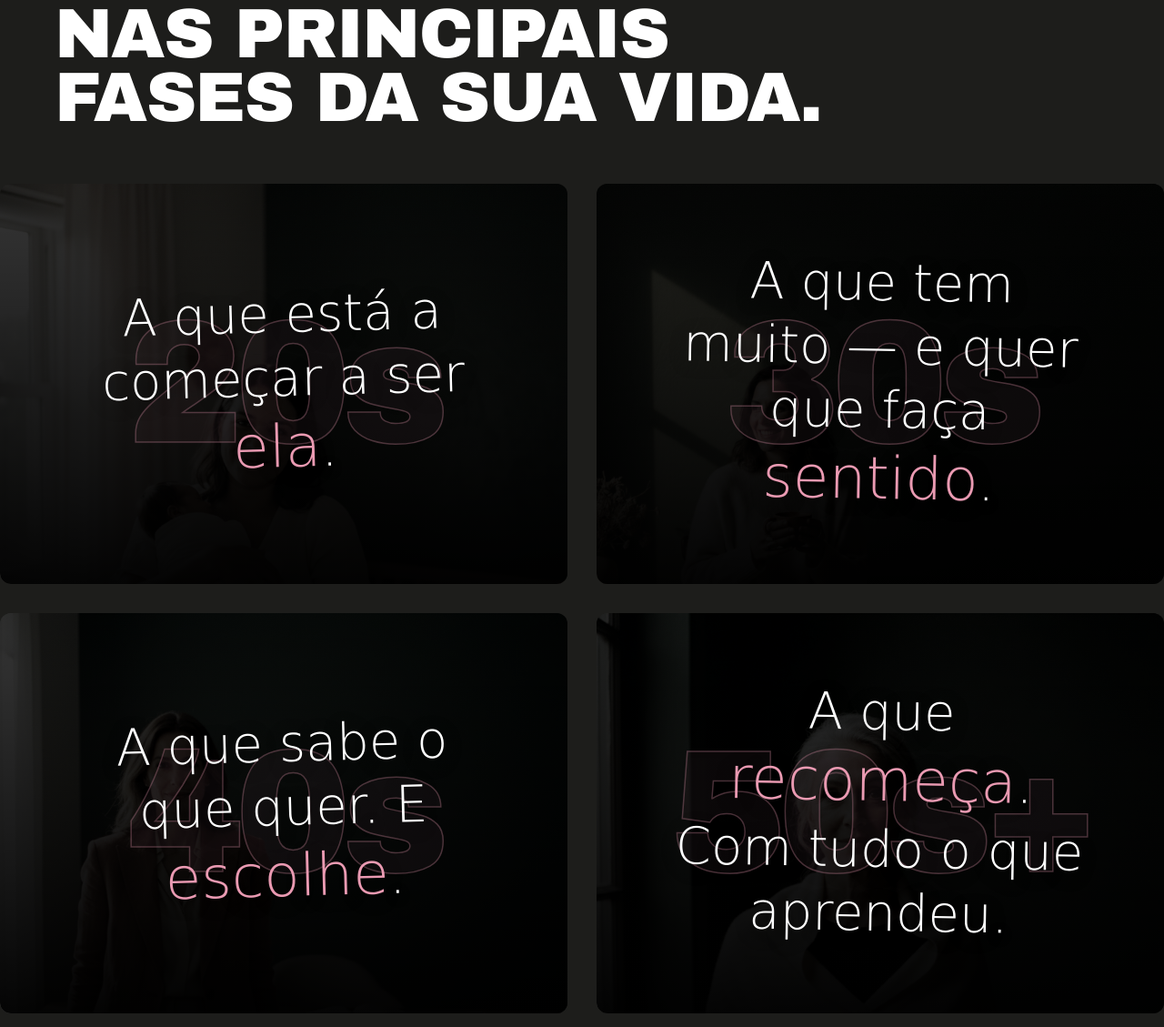
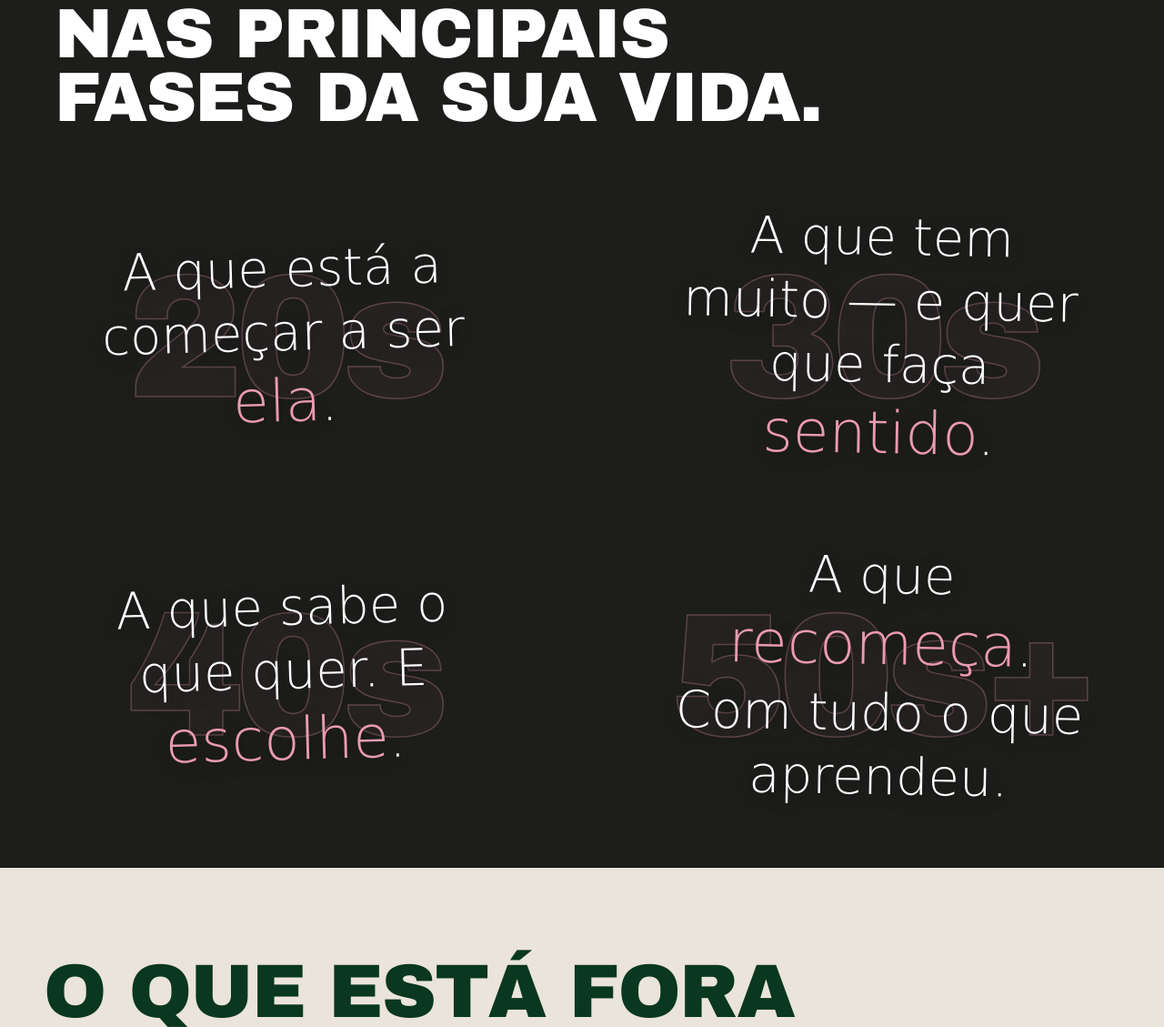
Before and after one commit to vanessapeq/huboutside, a plain HTML site: page index.html in a window 1280 px wide. Shown: the part 1708-2837 px from the top of the page at 91% size. Drawn offline with Linux system fonts and the light colour scheme; a web font is replaced by a local one.

Commit message:
style: remove background images from handwritten stages per client request, focusing purely on typography and numbers

```diff
--- a/index.html
+++ b/index.html
@@ -72,9 +72,6 @@
             <div class="hw-grid">
                 <!-- 20s -->
                 <div class="hw-item reveal">
-                    <div class="hw-bg">
-                        <img src="Imagens/mulher-20s.jpg" alt="Mulher nos seus 20s">
-                    </div>
                     <div class="hw-content">
                         <span class="hw-decade">20s</span>
                         <p class="hw-text">A que está a começar a ser <span class="hw-highlight typewrite"
@@ -84,9 +81,6 @@
 
                 <!-- 30s -->
                 <div class="hw-item reveal">
-                    <div class="hw-bg">
-                        <img src="Imagens/mulher-30s.jpg" alt="Mulher nos seus 30s">
-                    </div>
                     <div class="hw-content">
                         <span class="hw-decade">30s</span>
                         <p class="hw-text">A que tem muito — e quer que faça <span class="hw-highlight typewrite"
@@ -96,9 +90,6 @@
 
                 <!-- 40s -->
                 <div class="hw-item reveal">
-                    <div class="hw-bg">
-                        <img src="Imagens/mulher-40s.jpg" alt="Mulher nos seus 40s">
-                    </div>
                     <div class="hw-content">
                         <span class="hw-decade">40s</span>
                         <p class="hw-text">A que sabe o que quer. E <span class="hw-highlight typewrite"
@@ -108,9 +99,6 @@
 
                 <!-- 50s -->
                 <div class="hw-item reveal">
-                    <div class="hw-bg">
-                        <img src="Imagens/mulher-50s.jpg" alt="Mulher nos seus 50s">
-                    </div>
                     <div class="hw-content">
                         <span class="hw-decade">50s+</span>
                         <p class="hw-text">A que <span class="hw-highlight typewrite" data-text="recomeça"></span>. Com
--- a/style.css
+++ b/style.css
@@ -404,7 +404,7 @@ h3 {
 
 .hw-item {
     position: relative;
-    height: 440px;
+    height: 340px;
     display: flex;
     flex-direction: column;
     justify-content: center;
@@ -413,42 +413,12 @@ h3 {
     overflow: hidden;
     padding: 40px 60px;
     border-radius: 12px;
-    background-color: #000;
+    background-color: var(--bg-dark);
 }
 
 .hw-item:nth-child(even) {
     margin-top: 0;
     /* staggered look */
-}
-
-/* Base image */
-.hw-bg {
-    position: absolute;
-    inset: 0;
-    z-index: 1;
-}
-
-.hw-bg img {
-    width: 100%;
-    height: 100%;
-    object-fit: cover;
-    object-position: center 20%;
-    opacity: 0.35;
-    filter: contrast(1.1) grayscale(60%);
-    transition: opacity 0.8s var(--ease-smooth), transform 0.8s var(--ease-smooth);
-}
-
-.hw-item:hover .hw-bg img {
-    opacity: 0.55;
-    transform: scale(1.04);
-}
-
-.hw-bg::after {
-    content: '';
-    position: absolute;
-    inset: 0;
-    background: linear-gradient(to top, rgba(0, 0, 0, 0.95) 0%, rgba(0, 0, 0, 0.4) 100%);
-    z-index: 2;
 }
 
 /* Content */
@@ -908,7 +878,7 @@ footer {
 
     .hw-item {
         height: auto;
-        min-height: 400px;
+        min-height: 280px;
         padding: 40px;
     }
 
@@ -988,7 +958,7 @@ footer {
 
     .hw-item {
         height: auto;
-        min-height: 350px;
+        min-height: 260px;
         padding: 32px 24px;
     }
 
```
Also changed, not shown: Imagens/grupo-de-mulheres-imagem-quente.jpg (deleted).
